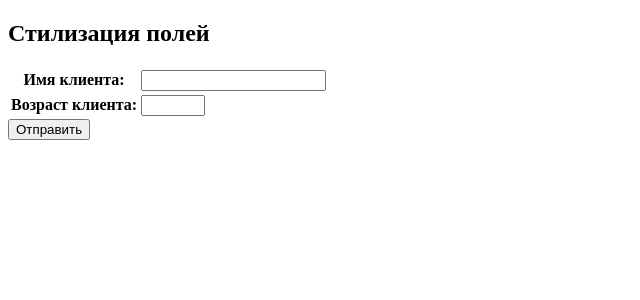
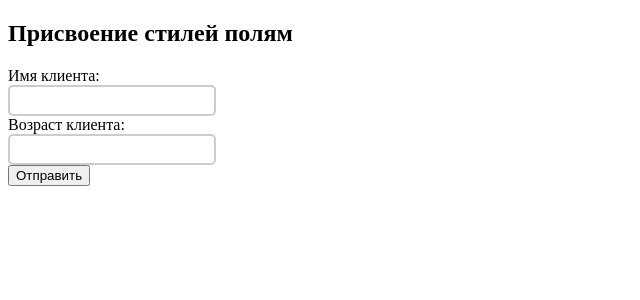
Before and after one commit to Mezerx/Web_1, a Django app: page / in a window 1280 px wide. Shown: the top 300 px of the page, without its empty margins (0-640 px from the left). Run offline with Django 4.2, Linux system fonts and the light colour scheme.

Commit message:
третий механизм присвоения стилей полям формы

```diff
--- a/hello/firstapp/forms.py
+++ b/hello/firstapp/forms.py
@@ -5,7 +5,5 @@ from django import forms
 
 
 class UserForm(forms.Form):
-   name = forms.CharField(label="Имя клиента",min_length=3)
-   age = forms.IntegerField(label="Возраст клиента",min_value=1,max_value=100)
-   required_css_class = "field"
-   error_css_class = "error"
+   name = forms.CharField(label="Имя клиента",widget=forms.TextInput(attrs={'class': 'myfield'}))
+   age = forms.IntegerField(label="Возраст клиента",widget=forms.NumberInput(attrs={'class': 'myfield'}))
--- a/hello/templates/firstapp/index.html
+++ b/hello/templates/firstapp/index.html
@@ -4,18 +4,29 @@
     <meta charset="UTF-8">
     <title>форма Django!</title>
     <style>
-        .field{font-weight:bold;}
-        .error{color:red}
-    </style>
+        .myfield{
+            border: 2px solid #ccc;
+            border-radius: 5px;
+            height:25px;
+            margin: 10px 10px 10px0;
+            width: 200px;}
+            </style>
+
 </head>
-<body>
-<h2>Стилизация полей</h2>
-<form method="POST" novalidate>
+<body class="container">
+<h2>Присвоение стилей полям</h2>
+<form method="POST" >
     {% csrf_token %}
-<table>
-    {{form}}
+<div>
+    {% for field in form %}
+    <div class="row">
+    {{field.label_tag}}
+    <div class="col-md-10">{{field}}</div>
+    </div>
+    {% endfor %}
 
-</table>
+
+
     <input type="submit" value="Отправить">
 </form>
 </body>
```
